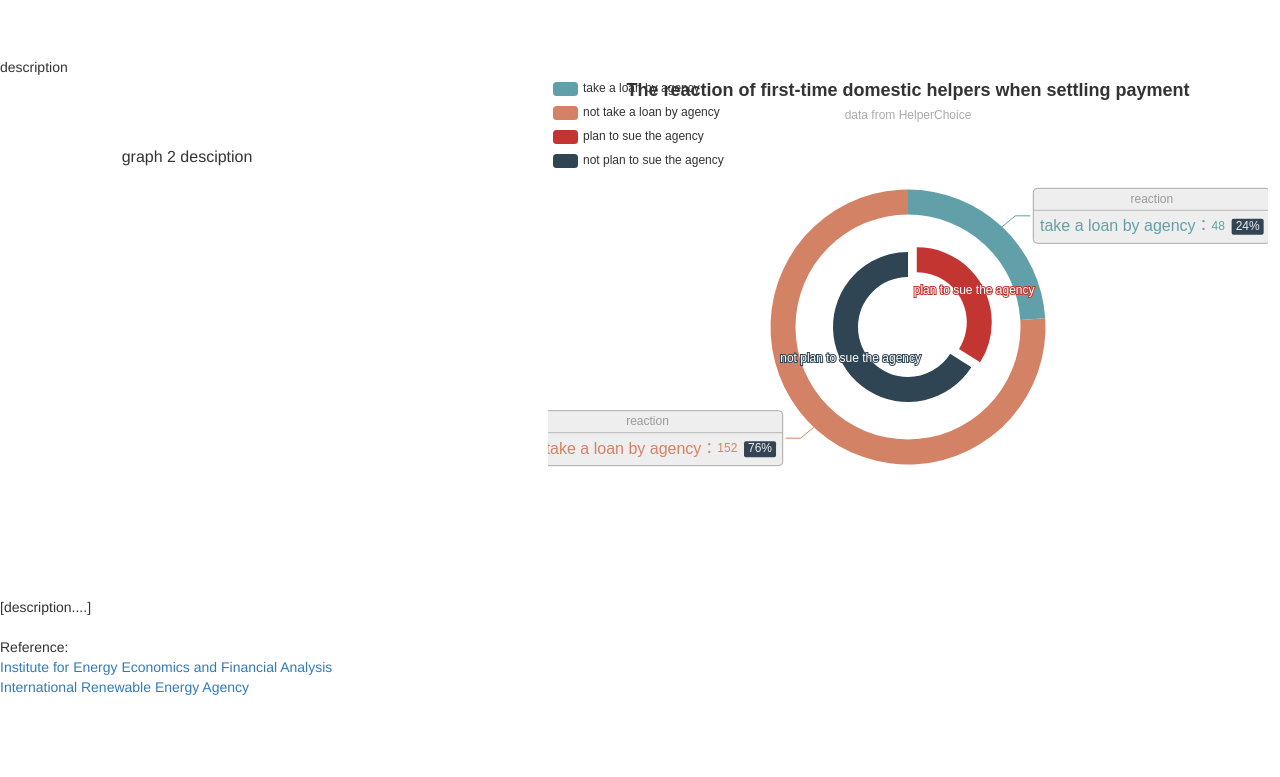
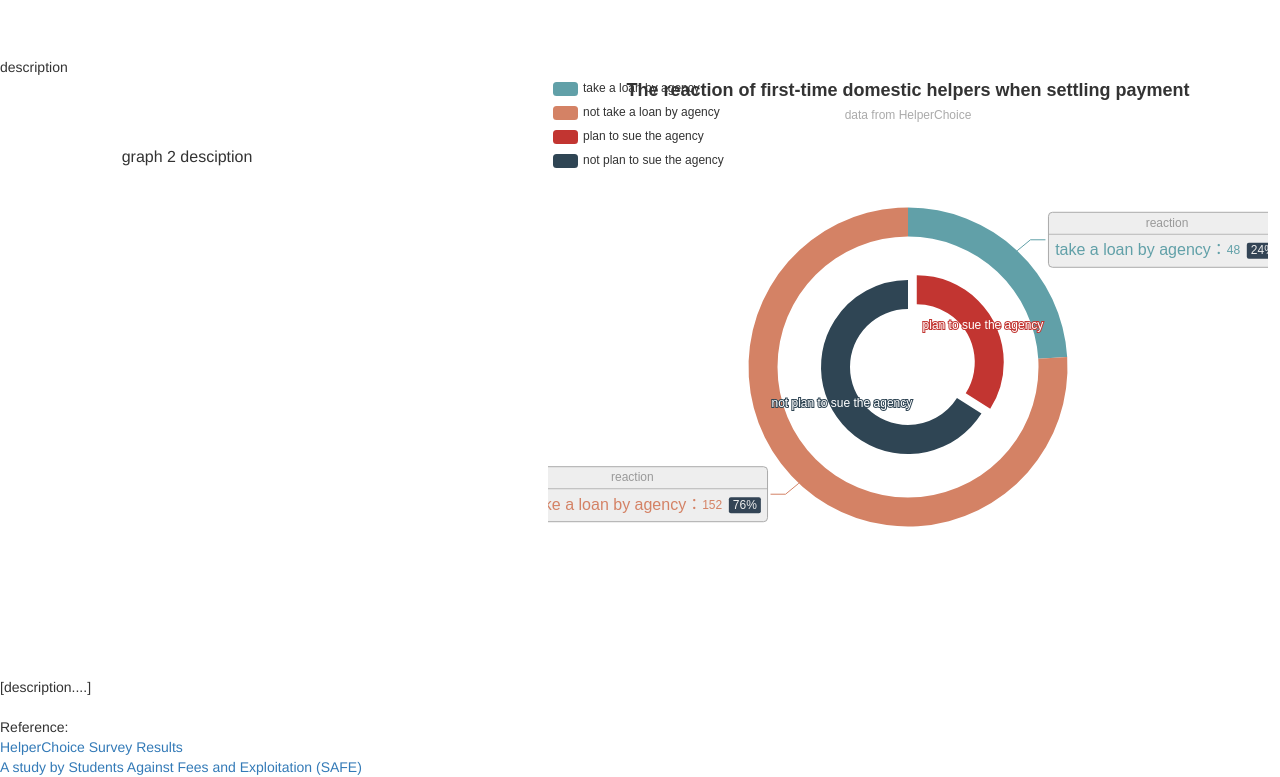
Before and after one commit to melissa0816k/humanright, a plain HTML site: page index.html in a window 1280 px wide. Shown: the part 1306-2083 px from the top of the page. Before the commit the page ends 2003 px from the top, so only its background shows below. Drawn offline with nearby package versions, Linux system fonts and the light colour scheme.

Commit message:
Update index.html

```diff
--- a/index.html
+++ b/index.html
@@ -109,10 +109,10 @@ description
 <div class="col-md-3 col-sm-offset-1" style="font-size:16px">
         <br> <br> <br>
     <p> graph 2 desciption </p>
-        <br>
+        <br><br><br><br>
 </div>
 <div class="col-md-7 col-sm-offset-1">
-<div id="mybar" style="width: 720px;height:500px;"></div>
+<div id="mybar" style="width: 720px;height:580px;"></div>
 <script>
  option = {
     title: {
@@ -221,9 +221,9 @@ description
     <br>
     Reference:
     <br>
-    <a href="http://ieefa.org/wp-content/uploads/2017/01/Chinas-Global-Renewable-Energy-Expansion_January-2017.pdf"> Institute for Energy Economics and Financial Analysis </a>
+    <a href="https://blog.helperchoice.com/survey-results-illegal-fees-employment-agencies"> HelperChoice Survey Results </a>
     <br>
-     <a href="https://www.irena.org/DocumentDownloads/Publications/IRENA_RE_Jobs_Annual_Review_2017.pdf"> International Renewable Energy Agency </a>
+     <a href="http://www.legco.gov.hk/yr16-17/chinese/bc/bc60/papers/bc6020171013cb2-2174-7-ec.pdf"> A study by Students Against Fees and Exploitation (SAFE)</a>
 </footer>
    <script>
   (function(i,s,o,g,r,a,m){i['GoogleAnalyticsObject']=r;i[r]=i[r]||function(){
```
